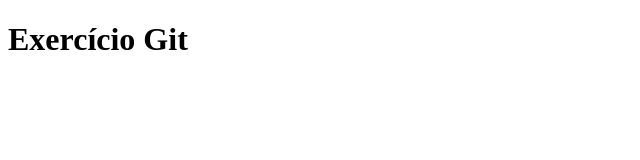
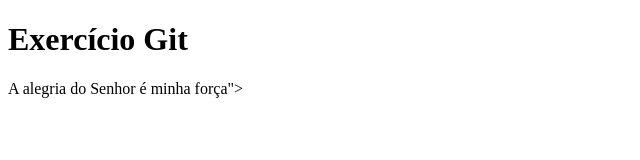
Before and after one commit to erica-lopes/erica-lopes, a plain HTML site: page index.html in a window 1280 px wide. Shown: the whole page, without its empty margins (0-640 px from the left). Drawn offline with Linux system fonts and the light colour scheme.

Commit message:
Avançando com esperança

```diff
--- a/index.html
+++ b/index.html
@@ -8,5 +8,6 @@
 </head>
 <body>
     <h1>Exercício Git</h1>
+    <p>A alegria do Senhor é minha força"></a></p>
 </body>
 </html>
```
